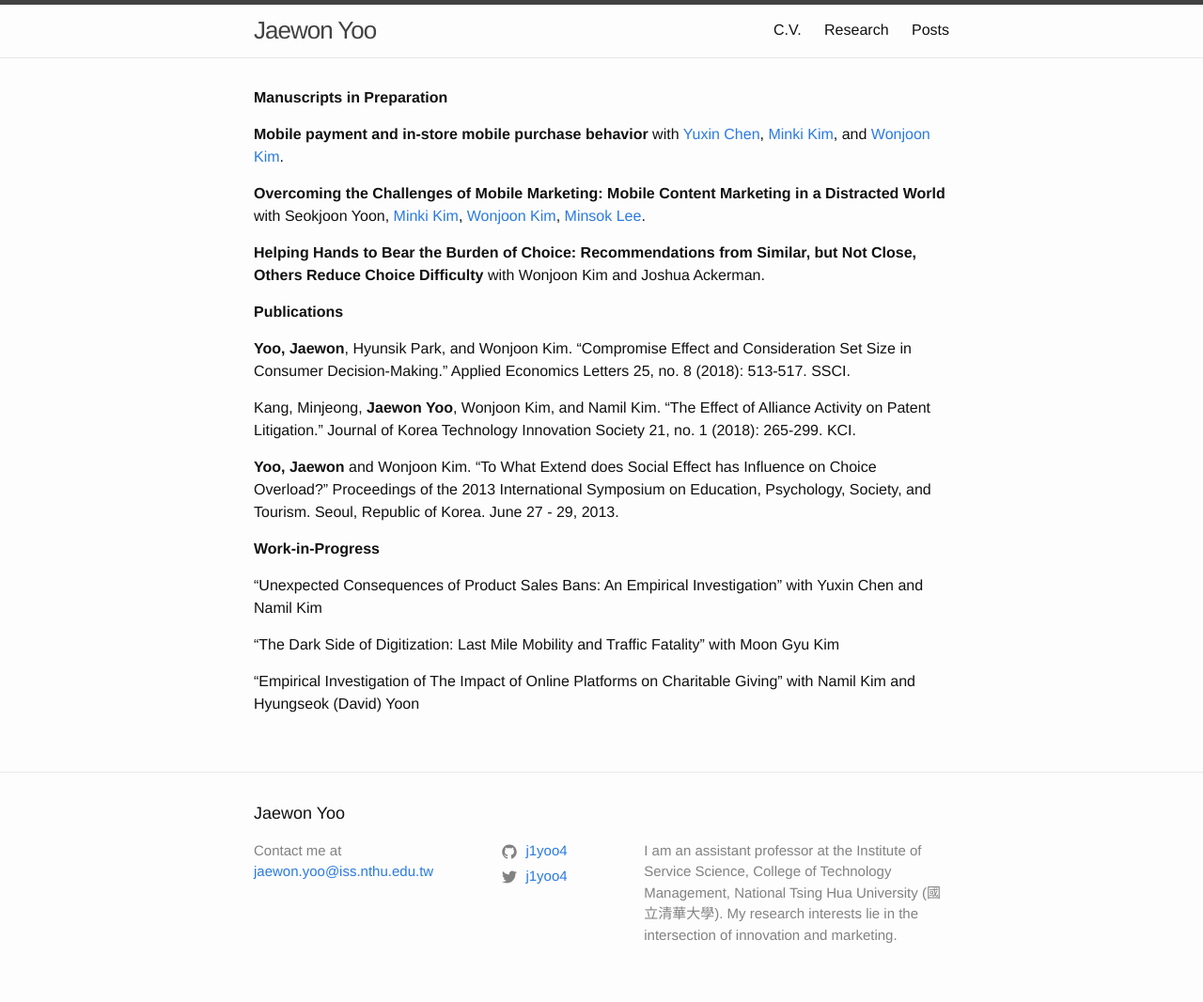
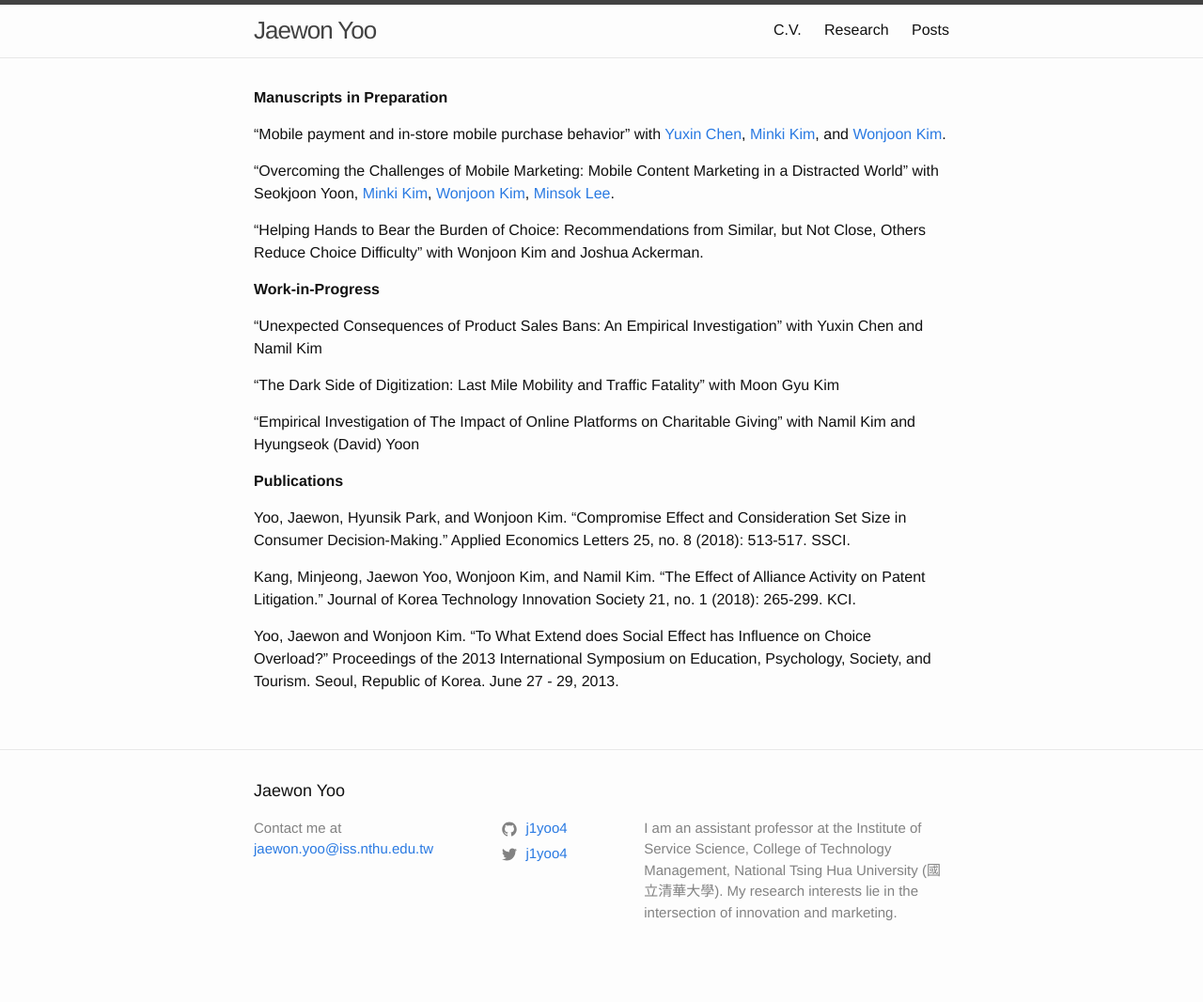
Before and after one commit to j1yoo/j1yoo.github.io, a Jekyll site: the page built from research.markdown, in a window 1280 px wide. Shown: the whole page at 94% size. Built offline with Jekyll 4.4.1, drawn with Linux system fonts in a browser that asks for light colours; after the commit the page ends 1042 px from its top, so only the background shows below that; some of the changed lines change nothing that is shown.

Commit message:
Update research.markdown

```diff
--- a/research.markdown
+++ b/research.markdown
@@ -6,19 +6,11 @@
 
 **Manuscripts in Preparation**
 
-__Mobile payment and in-store mobile purchase behavior__ with [Yuxin Chen](https://shanghai.nyu.edu/academics/faculty/directory/yuxin-chen){:target="_blank"}, [Minki Kim](https://www.business.kaist.edu/faculty/pcmingki){:target="_blank"}, and [Wonjoon Kim](http://wjkim.kaist.ac.kr/home){:target="_blank"}.
+"Mobile payment and in-store mobile purchase behavior" with [Yuxin Chen](https://shanghai.nyu.edu/academics/faculty/directory/yuxin-chen){:target="_blank"}, [Minki Kim](https://www.business.kaist.edu/faculty/pcmingki){:target="_blank"}, and [Wonjoon Kim](http://wjkim.kaist.ac.kr/home){:target="_blank"}.
 
-__Overcoming the Challenges of Mobile Marketing: Mobile Content Marketing in a Distracted World__ with Seokjoon Yoon, [Minki Kim](https://www.business.kaist.edu/faculty/pcmingki){:target="_blank"}, [Wonjoon Kim](http://wjkim.kaist.ac.kr/home){:target="_blank"}, [Minsok Lee](https://mapss.uchicago.edu/directory/min-sok-lee){:target="_blank"}.
+"Overcoming the Challenges of Mobile Marketing: Mobile Content Marketing in a Distracted World" with Seokjoon Yoon, [Minki Kim](https://www.business.kaist.edu/faculty/pcmingki){:target="_blank"}, [Wonjoon Kim](http://wjkim.kaist.ac.kr/home){:target="_blank"}, [Minsok Lee](https://mapss.uchicago.edu/directory/min-sok-lee){:target="_blank"}.
 
-__Helping Hands to Bear the Burden of Choice: Recommendations from Similar, but Not Close, Others Reduce Choice Difficulty__ with Wonjoon Kim and Joshua Ackerman.
-
-**Publications**
-
-**Yoo, Jaewon**, Hyunsik Park, and Wonjoon Kim. “Compromise Effect and Consideration Set Size in Consumer Decision-Making.” Applied Economics Letters 25, no. 8 (2018): 513-517. SSCI.
-
-Kang, Minjeong, **Jaewon Yoo**, Wonjoon Kim, and Namil Kim. “The Effect of Alliance Activity on Patent Litigation.” Journal of Korea Technology Innovation Society 21, no. 1 (2018): 265-299. KCI.
-
-**Yoo, Jaewon** and Wonjoon Kim. “To What Extend does Social Effect has Influence on Choice Overload?” Proceedings of the 2013 International Symposium on Education, Psychology, Society, and Tourism. Seoul, Republic of Korea. June 27 - 29, 2013.
+"Helping Hands to Bear the Burden of Choice: Recommendations from Similar, but Not Close, Others Reduce Choice Difficulty" with Wonjoon Kim and Joshua Ackerman.
 
 **Work-in-Progress**
 
@@ -28,7 +20,10 @@
 
 "Empirical Investigation of The Impact of Online Platforms on Charitable Giving" with Namil Kim and Hyungseok (David) Yoon
 
-<!---
-Jaewon Yoo, Hyunsik Park & Wonjoon Kim (2017): Compromise effect and consideration set size in consumer decision-making, _Applied Economics Letters_, DOI: [10.1080/13504851.2017.1340567](http://www.tandfonline.com/doi/abs/10.1080/13504851.2017.1340567){:target="_blank"} -->
-<!---
-##### ORCID ID: [0000-0003-1582-0020](http://orcid.org/0000-0003-1582-0020){:target="_blank"} Researcher ID: [P-6780-2019](https://publons.com/researcher/P-6780-2019/){:target="_blank"} -->
+**Publications**
+
+Yoo, Jaewon, Hyunsik Park, and Wonjoon Kim. “Compromise Effect and Consideration Set Size in Consumer Decision-Making.” Applied Economics Letters 25, no. 8 (2018): 513-517. SSCI.
+
+Kang, Minjeong, Jaewon Yoo, Wonjoon Kim, and Namil Kim. “The Effect of Alliance Activity on Patent Litigation.” Journal of Korea Technology Innovation Society 21, no. 1 (2018): 265-299. KCI.
+
+Yoo, Jaewon and Wonjoon Kim. “To What Extend does Social Effect has Influence on Choice Overload?” Proceedings of the 2013 International Symposium on Education, Psychology, Society, and Tourism. Seoul, Republic of Korea. June 27 - 29, 2013.
```
